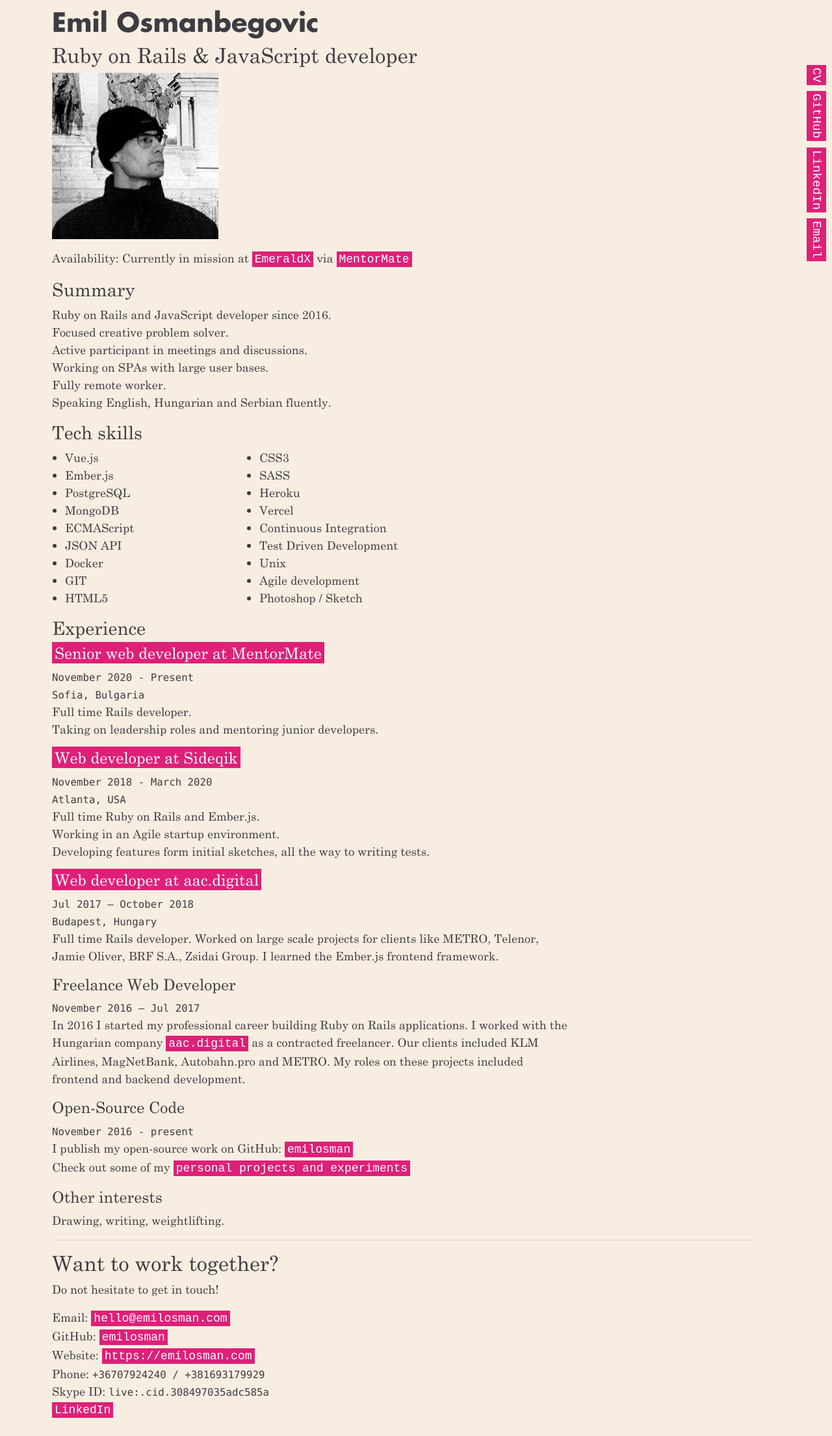
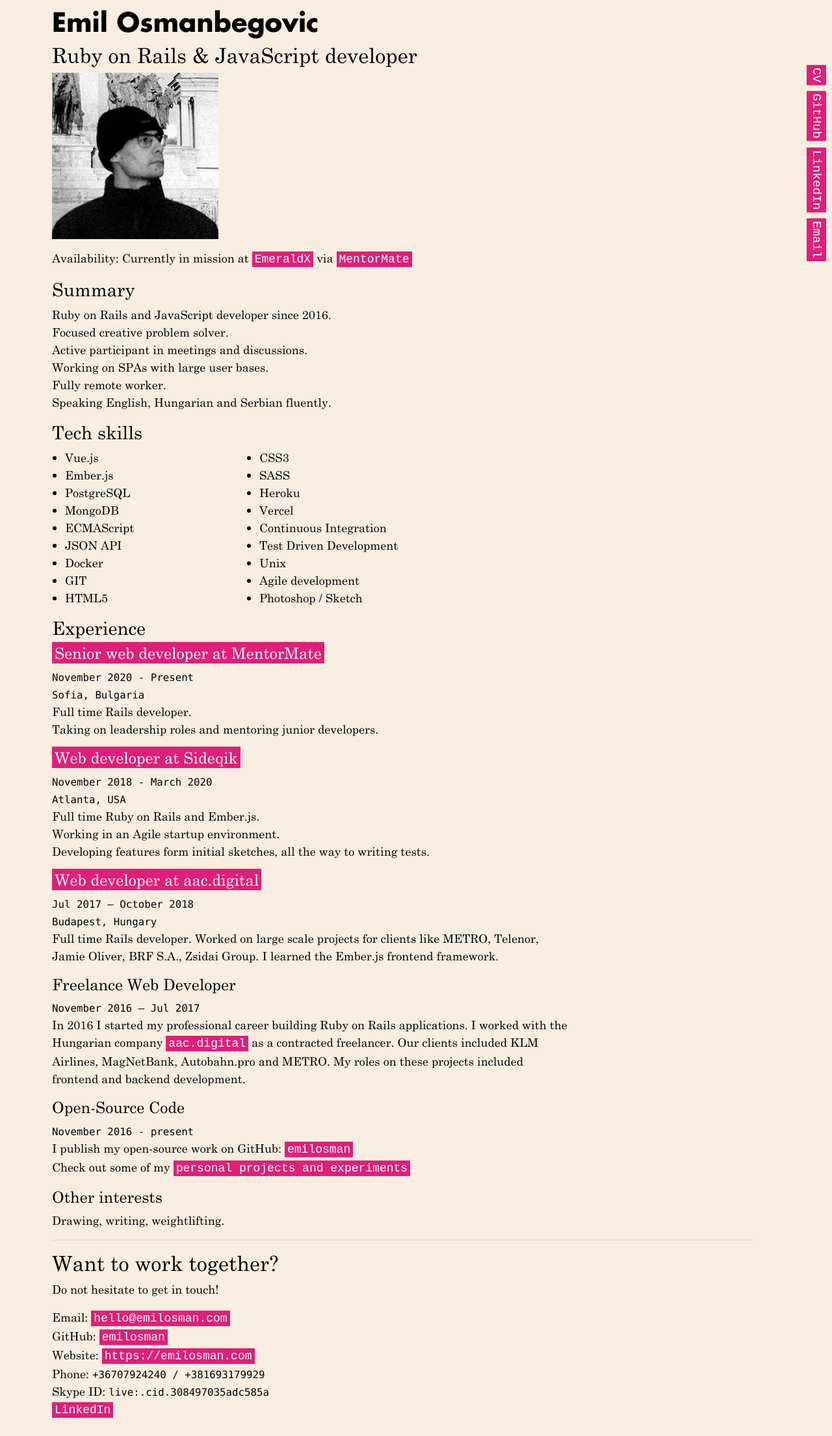
Before and after one commit to emilosmanbegovicmm/emilosman, a Jekyll site: the page built from README.md, in a window 1280 px wide. Shown: the whole page at 65% size. Built offline with Jekyll 4.4.1, drawn with Linux system fonts in a browser that asks for light colours; our own code applies the rules of GitHub Pages for plain Markdown files.

Commit message:
use black

```diff
--- a/_sass/base/base.scss
+++ b/_sass/base/base.scss
@@ -15,7 +15,7 @@
 
 $highlight: #de2078;
 $background: #f7eee1;
-$black: #3d3c43;
+$black: #000;
 
 
 @mixin image-hover-brightness {
```
